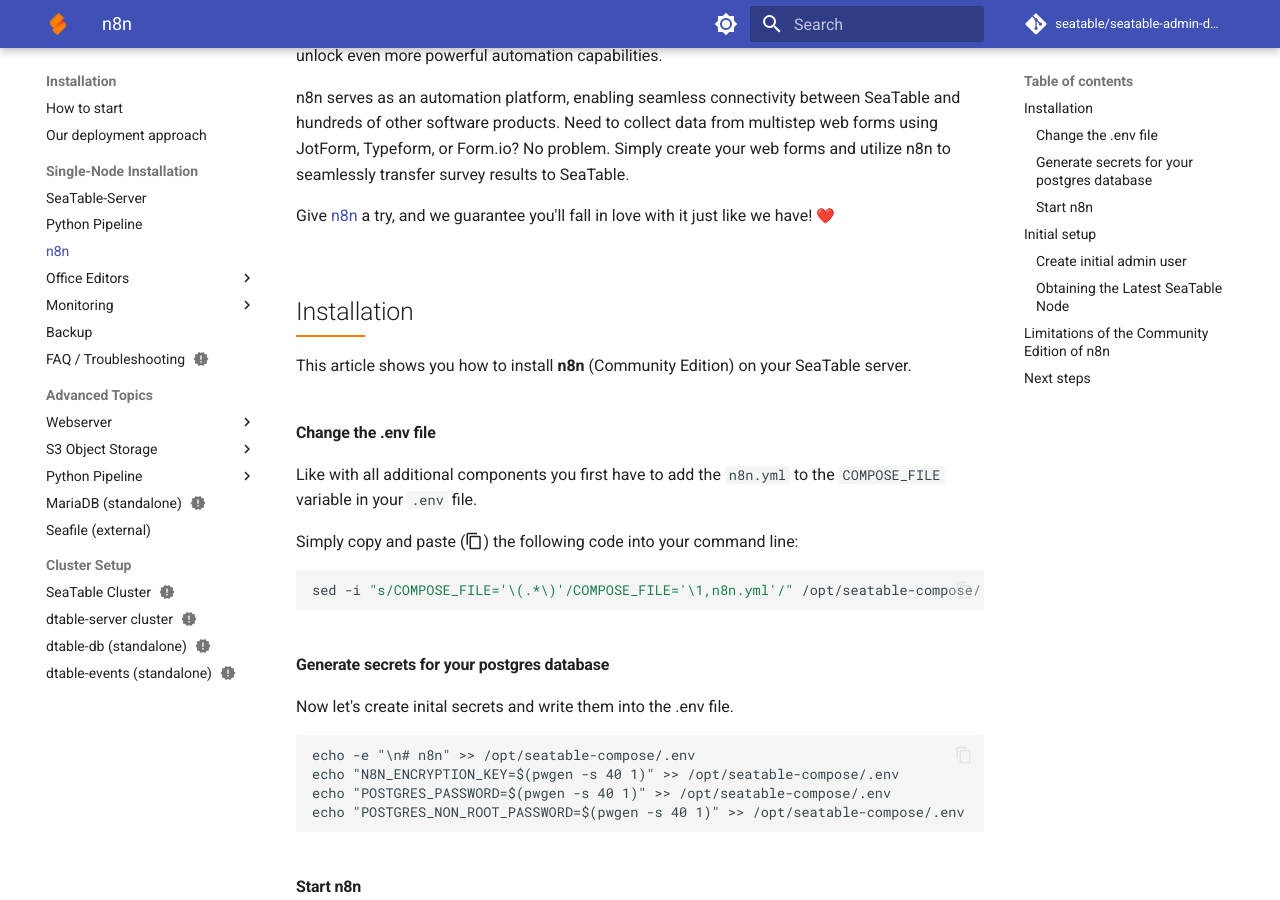
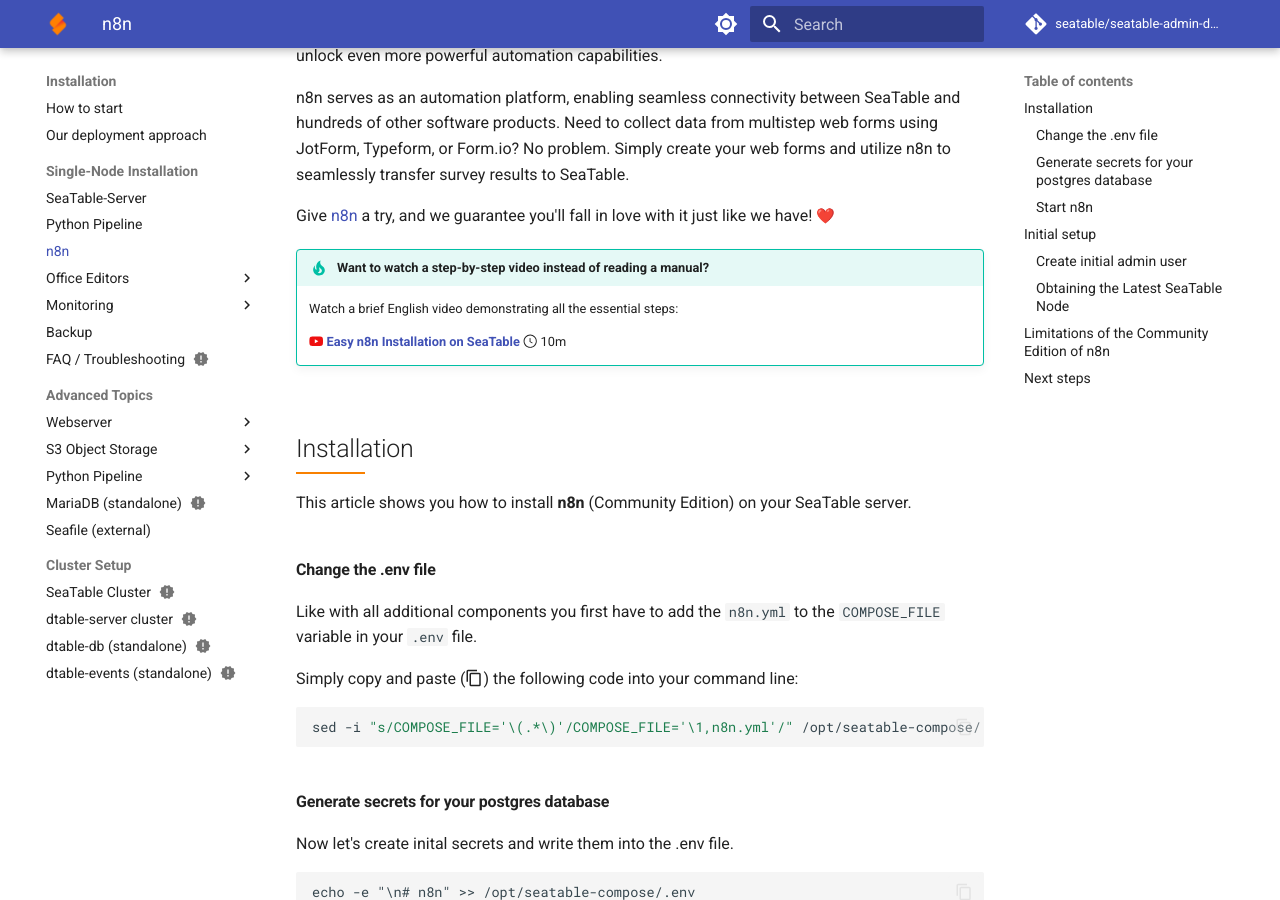
Before and after one commit to seatable/seatable-admin-docs, an MkDocs documentation site: the page built from docs/installation/components/n8n.md, in a window 1280 px wide and 900 px high, scrolled down 354 px. Built offline with MkDocs 1.6.1 and Material for MkDocs 9.7.7, drawn with Linux system fonts in a browser that asks for light colours; emoji names are drawn with the system emoji font; comment, search, counter and statistics services are not loaded.

Commit message:
add link to installation youtube video

```diff
--- a/docs/installation/components/n8n.md
+++ b/docs/installation/components/n8n.md
@@ -7,6 +7,14 @@
 n8n serves as an automation platform, enabling seamless connectivity between SeaTable and hundreds of other software products. Need to collect data from multistep web forms using JotForm, Typeform, or Form.io? No problem. Simply create your web forms and utilize n8n to seamlessly transfer survey results to SeaTable.
 
 Give [n8n](https://n8n.io) a try, and we guarantee you'll fall in love with it just like we have! :heart:
+
+!!! tip "Want to watch a step-by-step video instead of reading a manual?"
+
+    Watch a brief English video demonstrating all the essential steps:
+
+    :fontawesome-brands-youtube:{ style="color: #EE0F0F" }
+    __[Easy n8n Installation on SeaTable]__ :octicons-clock-24: 10m
+    [Easy n8n Installation on SeaTable]: https://www.youtube.com/watch?v=_mkA410VDT4
 
 ## Installation
 
```
